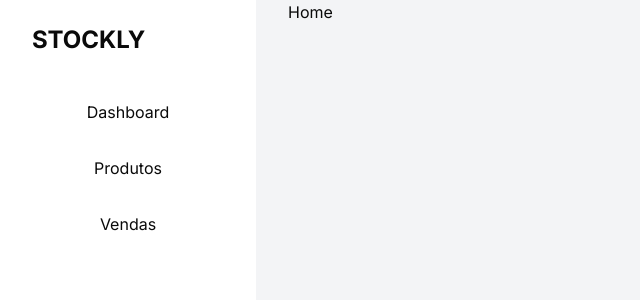
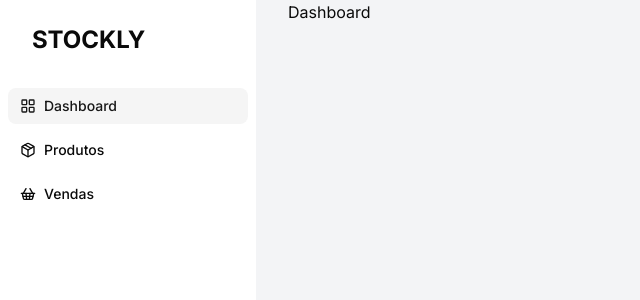
Before and after one commit to eriksongoncalves/fullstackclub-stockly, a Next.js app: page / in a window 1280 px wide. Shown: the top 300 px of the page, without its empty margins (0-640 px from the left). Built offline with nearby package versions, Linux system fonts and the light colour scheme.

Commit message:
feat: apply button in the sidebar

```diff
--- /dev/null
+++ b/app/_components/sidebar-button.tsx
@@ -0,0 +1,27 @@
+"use client";
+
+import { PropsWithChildren } from "react";
+import Link from "next/link";
+import { usePathname } from "next/navigation";
+
+import { Button } from "./button";
+
+type SidebarButtonProps = {
+  href: string;
+} & PropsWithChildren;
+
+function SidebarButton({ href, children }: SidebarButtonProps) {
+  const pathName = usePathname();
+
+  return (
+    <Button
+      variant={pathName === href ? "secondary" : "ghost"}
+      className="justify-start gap-2"
+      asChild
+    >
+      <Link href={href}>{children}</Link>
+    </Button>
+  );
+}
+
+export { SidebarButton };
--- a/app/_components/sidebar.tsx
+++ b/app/_components/sidebar.tsx
@@ -1,4 +1,7 @@
-export function Sidebar() {
+import { LayoutGridIcon, PackageIcon, ShoppingBasketIcon } from "lucide-react";
+import { SidebarButton } from "./sidebar-button";
+
+function Sidebar() {
   return (
     <div className="w-64 bg-white">
       <div className="px-8 py-6">
@@ -6,10 +9,23 @@ export function Sidebar() {
       </div>
 
       <div className="flex flex-col gap-2 p-2">
-        <button className="px-6 py-3">Dashboard</button>
-        <button className="px-6 py-3">Produtos</button>
-        <button className="px-6 py-3">Vendas</button>
+        <SidebarButton href="/">
+          <LayoutGridIcon size={20} />
+          Dashboard
+        </SidebarButton>
+
+        <SidebarButton href="/products">
+          <PackageIcon size={20} />
+          Produtos
+        </SidebarButton>
+
+        <SidebarButton href="/sales">
+          <ShoppingBasketIcon size={20} />
+          Vendas
+        </SidebarButton>
       </div>
     </div>
   );
 }
+
+export { Sidebar };
--- a/app/page.tsx
+++ b/app/page.tsx
@@ -1,3 +1,3 @@
-export default function Home() {
-  return <h1>Home</h1>;
+export default function Dashboard() {
+  return <h1>Dashboard</h1>;
 }
--- /dev/null
+++ b/app/products/page.tsx
@@ -0,0 +1,3 @@
+export default function Products() {
+  return <h1>Products</h1>;
+}
--- /dev/null
+++ b/app/sales/page.tsx
@@ -0,0 +1,3 @@
+export default function Sales() {
+  return <h1>Sales</h1>;
+}
```
